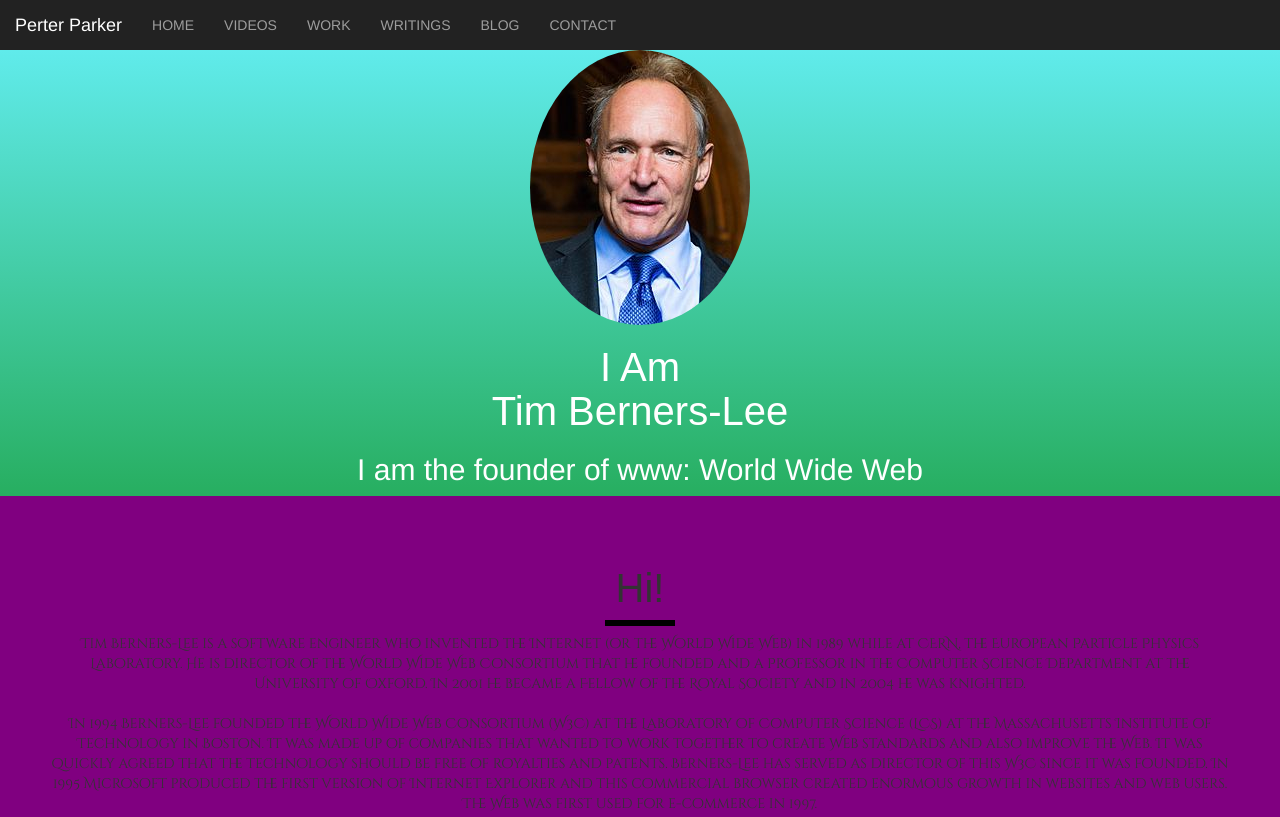
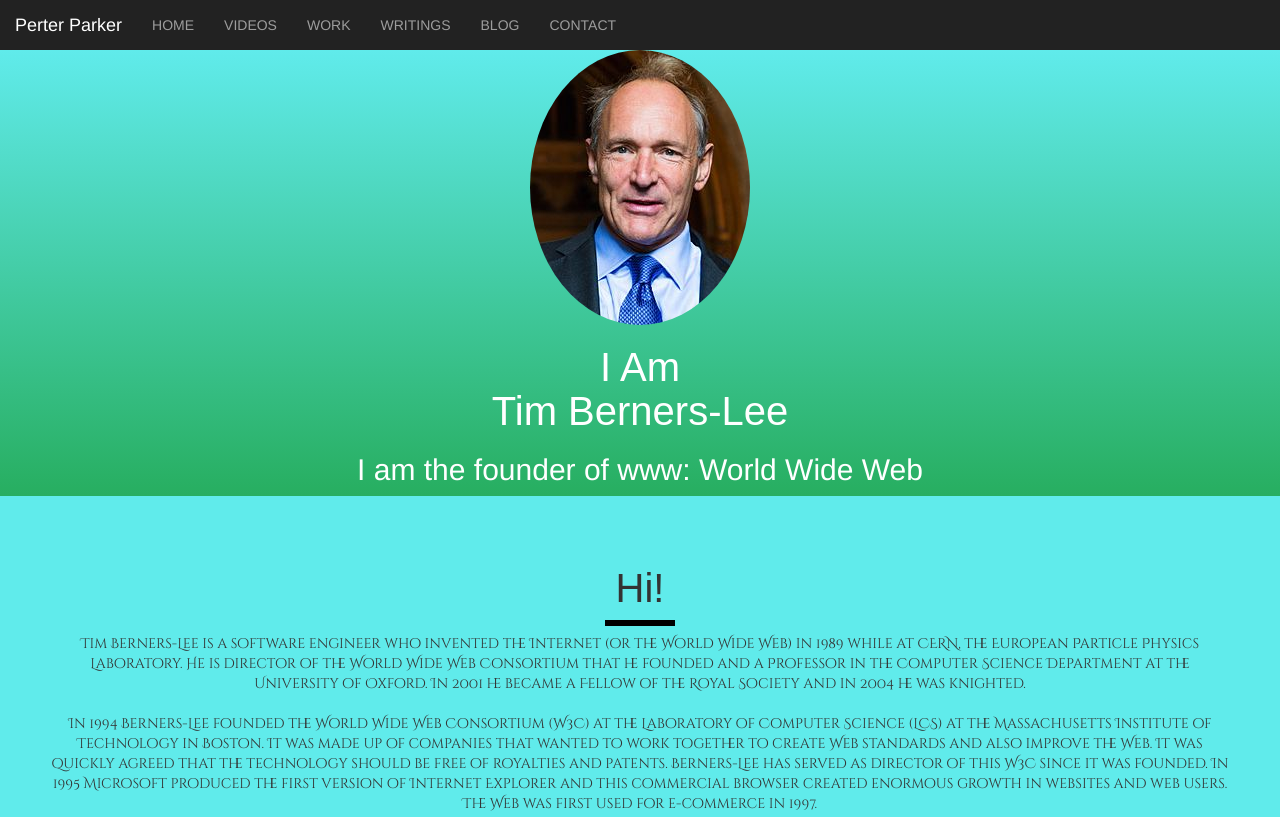
Before and after one commit to wazowski1963/ADV, a plain HTML site: page index.html in a window 1280 px wide. Shown: the top 817 px of the page. Drawn offline with nearby package versions, Linux system fonts and the light colour scheme.

Commit message:
Update style.css

```diff
--- a/style.css
+++ b/style.css
@@ -1,7 +1,7 @@
 body
 {
     text-align: center;
-    background-color:purple;
+    background-color:#60ebeb;
 }
 #welcome {
     color: #FFFFFF;
```
